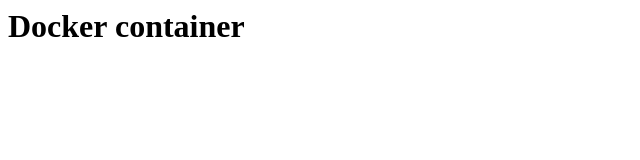
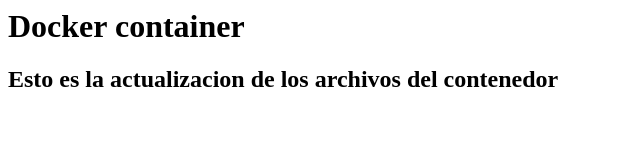
Before and after one commit to Rodrigogovea/webpage, a plain HTML site: page index.html in a window 1280 px wide. Shown: the whole page, without its empty margins (0-640 px from the left). Drawn offline with Linux system fonts and the light colour scheme.

Commit message:
Se modifico el archivo index.thml

```diff
--- a/index.html
+++ b/index.html
@@ -6,5 +6,6 @@
     </head>
     <body>
         <h1>Docker container
+        <h2>Esto es la actualizacion de los archivos del contenedor</h2>
     </body>
 </html>
```
